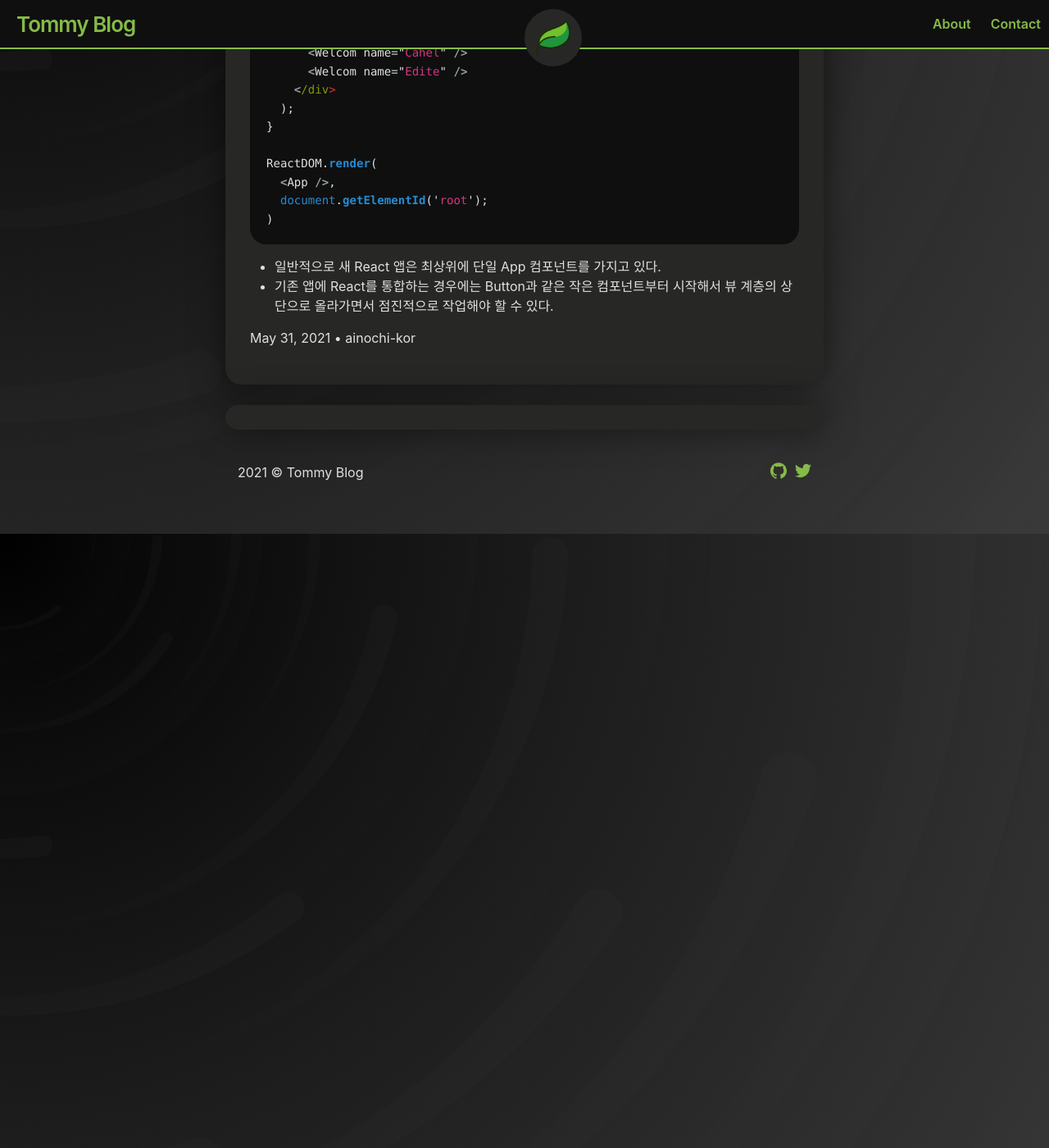
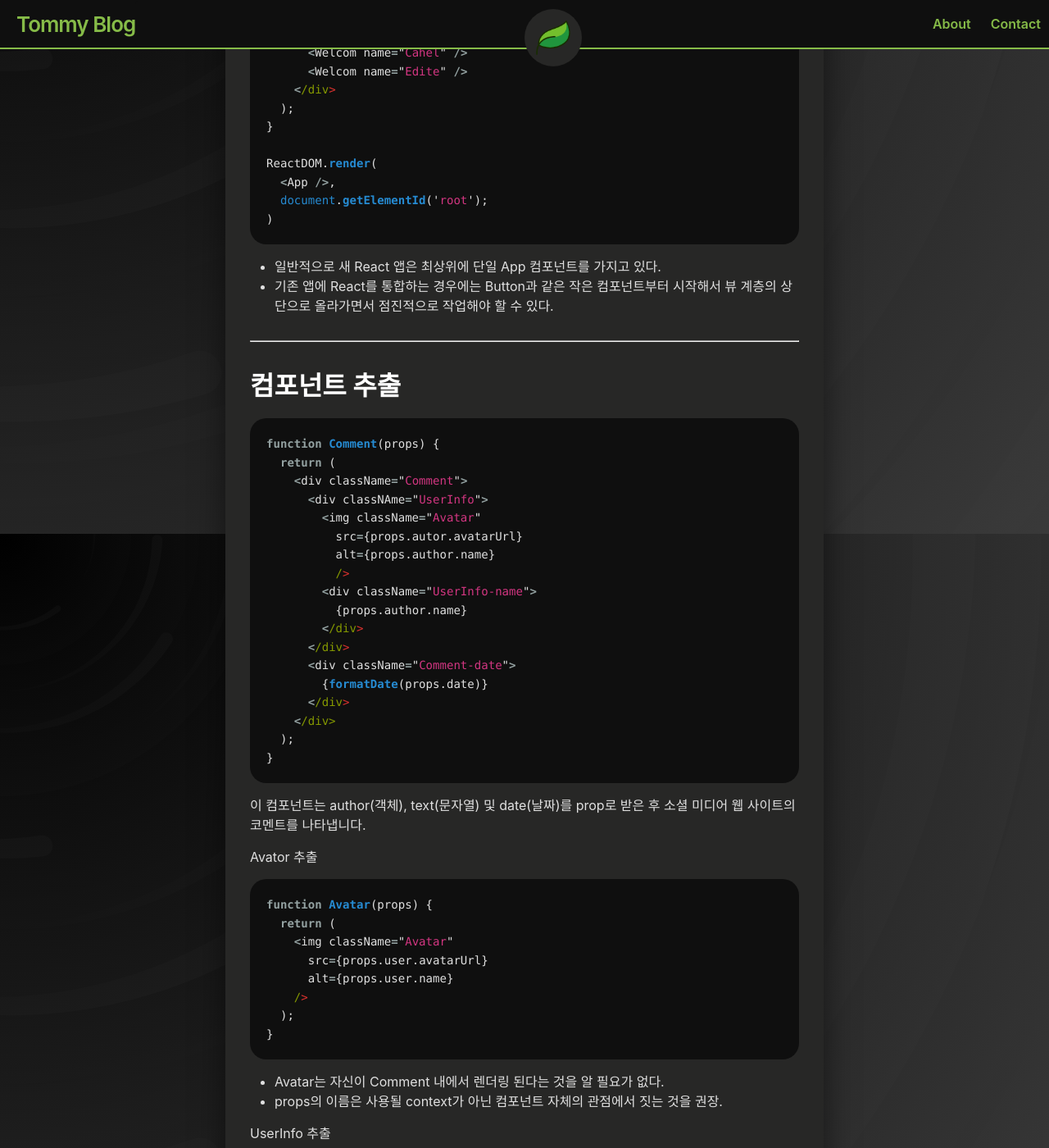
Before and after one commit to ainochi-kor/ainochi-kor.github.io, a Jekyll site: the page built from _posts/React/2021-05-31-03_Component와 Props.md, in a window 1280 px wide and 1400 px high, scrolled down 2229 px. Shown: the whole window at 82% size. Built offline with Jekyll 4.4.1, drawn with Linux system fonts in a browser that asks for light colours; a script that is not in the unit is left out; some of the changed text lies outside the part shown.

Commit message:
add React 3장 Component와 Props

````diff
--- a/_posts/React/2021-05-31-03_Component와 Props.md
+++ b/_posts/React/2021-05-31-03_Component와 Props.md
@@ -107,3 +107,103 @@ ReactDOM.render(
 
 - 일반적으로 새 React 앱은 최상위에 단일 App 컴포넌트를 가지고 있다.
 - 기존 앱에 React를 통합하는 경우에는 Button과 같은 작은 컴포넌트부터 시작해서 뷰 계층의 상단으로 올라가면서 점진적으로 작업해야 할 수 있다.
+
+---
+
+## **컴포넌트 추출**
+
+``` js
+function Comment(props) {
+  return (
+    <div className="Comment">
+      <div classNAme="UserInfo">
+        <img className="Avatar"
+          src={props.autor.avatarUrl}
+          alt={props.author.name}
+          />
+        <div className="UserInfo-name">
+          {props.author.name}
+        </div>
+      </div>
+      <div className="Comment-date">
+        {formatDate(props.date)}
+      </div>
+    </div>
+  );
+}
+```
+
+이 컴포넌트는 author(객체), text(문자열) 및 date(날짜)를 prop로 받은 후 소셜 미디어 웹 사이트의 코멘트를 나타냅니다.
+
+Avator 추출
+
+``` js
+function Avatar(props) {
+  return (
+    <img className="Avatar"
+      src={props.user.avatarUrl}
+      alt={props.user.name}
+    />
+  );
+}
+```
+
+- Avatar는 자신이 Comment 내에서 렌더링 된다는 것을 알 필요가 없다.
+- props의 이름은 사용될  context가 아닌 컴포넌트 자체의 관점에서 짓는 것을 권장.
+
+
+UserInfo 추출
+
+``` js
+function UserInfo(props) {
+  return (
+    <div className="UsrInfo">
+      <Avatar user={props.user} />
+      <div className="UserInfo-name">
+        {props.user.name}
+      </div>
+    </div>
+  );
+}
+```
+
+단순화된 Comment
+
+``` js
+function Comment(props) {
+  return (
+    <div className="Comment">
+      <UserInfo user={props.author} />
+      <div classNAme="Comment-text">
+        {props.text}
+      </div>
+      <div className="Comment-date">
+        {formatDate(props.date)}
+      </div>
+    </div>
+  );
+}
+```
+
+## **props는 읽기 전용**
+
+함수 컴포넌트나 클래스 컴포넌트 모두 컴포넌트의 자체 props를 수정해서는 안된다.
+
+``` js
+function sum(a, b) {
+  return a + b;
+}
+```
+
+- 이런 함수들은 순수 함수라고 한다. 입력값을 바꾸려고 하지 않고 동일한 입력값에 대해 동일한 결과를 반환하기 때문
+
+``` js
+function withdraw(account, amount) {
+  account.total -= amount;
+}
+```
+이 함수는 순수 함수가 아니다.
+
+React는 매우 유연하지만 한 가지 엄격한 규칙이 있다.
+
+**모든 React 컴포넌트는 자신의 props를 다룰 때 반드시 순수 함수처럼 동작해야 한다.**
````
